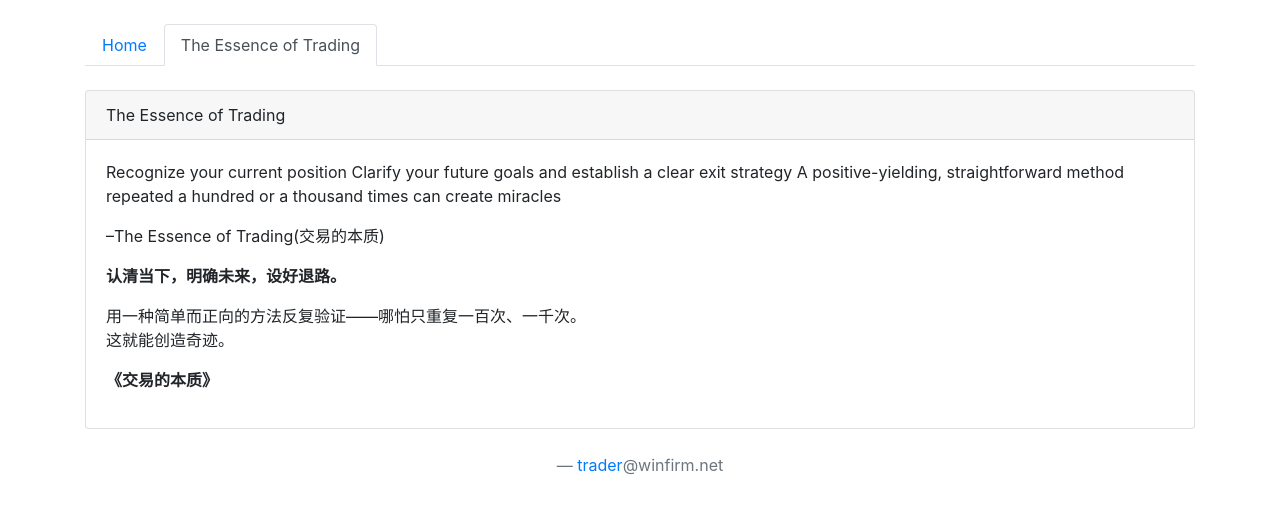
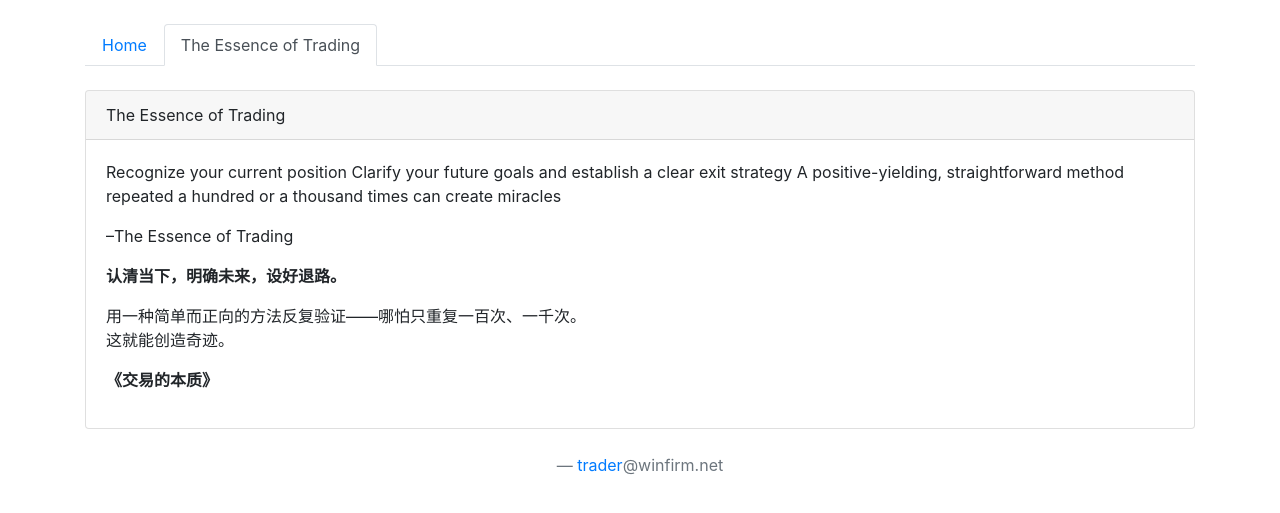
Before and after one commit to winfirm/blog, a Jekyll site: the page built from _posts/2025-10-18-the-essence-of-trading.md, in a window 1280 px wide. Shown: the top 513 px of the page. Built offline with Jekyll 4.4.1, drawn with Linux system fonts in a browser that asks for light colours.

Commit message:
Update post: 2025-10-18-the-essence-of-trading.md

```diff
--- a/_posts/2025-10-18-the-essence-of-trading.md
+++ b/_posts/2025-10-18-the-essence-of-trading.md
@@ -12,7 +12,7 @@ A positive-yielding, straightforward method
 repeated a hundred or a thousand times
 can create miracles
 
---The Essence of Trading(交易的本质)
+--The Essence of Trading
 
 
 **认清当下，明确未来，设好退路。**
```
